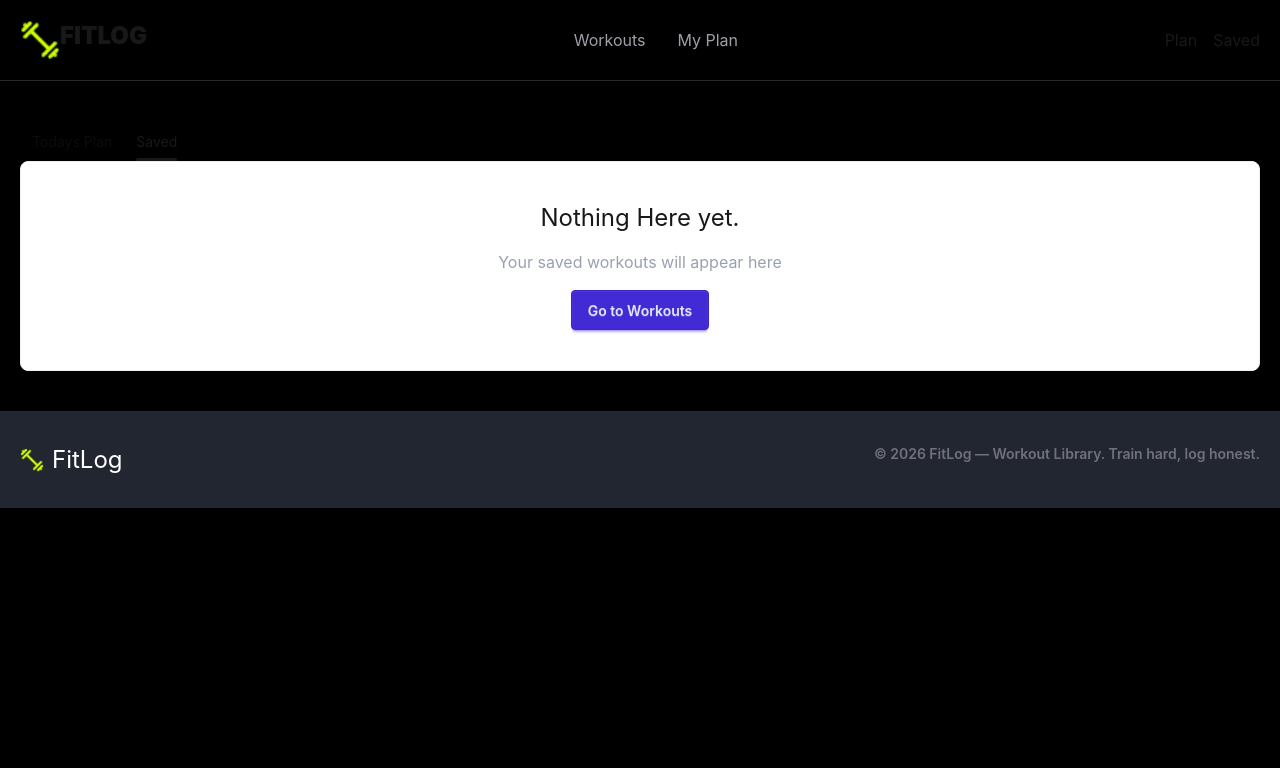
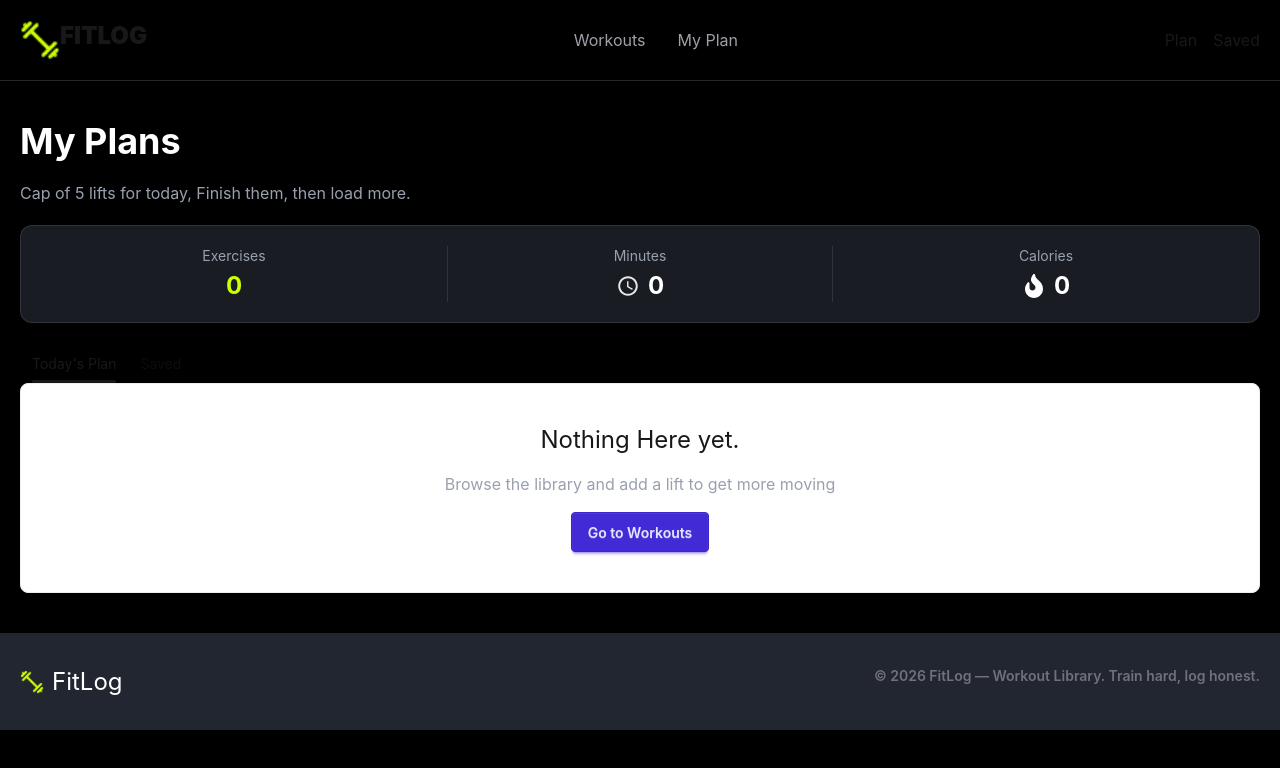
Before and after one commit to MrAbiduuu/assignment-6-nextjs, a Next.js app: page /my-plans in a window 1280 px wide. Shown: the top 768 px of the page. Built offline with nearby package versions, Linux system fonts and the light colour scheme.

Commit message:
Done the main part of website,, done with the my plans page, saved and added exercises

```diff
--- a/src/Components/workoutDetails/AddButton.tsx
+++ b/src/Components/workoutDetails/AddButton.tsx
@@ -6,10 +6,14 @@ import { MdAddCircleOutline } from "react-icons/md";
 import { toast } from "react-toastify";
 
 const AddButton = ({ workout }: { workout: IWorkout }) => {
-  const { AddWorkouts, setAddWorkouts } = useContext(WorkoutContext);
+  const { AddWorkouts, setAddWorkouts } = useContext(WorkoutContext) as {
+    AddWorkouts: IWorkout[];
+    setAddWorkouts: React.Dispatch<React.SetStateAction<IWorkout[]>>;
+  };
+
   const handleWorkout = () => {
     setAddWorkouts([...AddWorkouts, workout]);
-    toast.success(`${workout.name} has been added to your plan!`);
+    toast.success(`Added to your plan!`);
   };
   return (
     <button
--- a/src/Components/workoutDetails/SaveButton.tsx
+++ b/src/Components/workoutDetails/SaveButton.tsx
@@ -6,10 +6,16 @@ import { HiOutlineSave } from "react-icons/hi";
 import { toast } from "react-toastify";
 
 const SaveButton = ({ workout }: { workout: IWorkout }) => {
-  const { SavedWorkouts, setSavedWorkouts } = useContext(WorkoutContext);
+  const { SavedWorkouts = [], setSavedWorkouts = () => {} } = useContext(
+    WorkoutContext,
+  ) as {
+    SavedWorkouts: IWorkout[];
+    setSavedWorkouts: React.Dispatch<React.SetStateAction<IWorkout[]>>;
+  };
+
   const handleSavedWorkout = () => {
     setSavedWorkouts([...SavedWorkouts, workout]);
-    toast.success(`${workout.name} has been added to your saved workouts!`);
+    toast.success(`Workout saved!`);
   };
   return (
     <button
--- a/src/app/Workouts/[id]/page.tsx
+++ b/src/app/Workouts/[id]/page.tsx
@@ -3,8 +3,6 @@ import SaveButton from "@/Components/workoutDetails/SaveButton";
 import { IWorkout } from "@/Types/type";
 import Image from "next/image";
 import React from "react";
-import { HiOutlineSave } from "react-icons/hi";
-import { MdAddCircleOutline } from "react-icons/md";
 
 interface WorkoutDetailsPage {
   params: Promise<{
--- a/src/app/my-plans/page.tsx
+++ b/src/app/my-plans/page.tsx
@@ -1,72 +1,341 @@
 "use client";
+
 import { WorkoutContext } from "@/Context/WorkoutContext";
 import { IWorkout } from "@/Types/type";
+
+import Image from "next/image";
 import Link from "next/link";
-import React, { useContext } from "react";
+import React, { useContext, useState } from "react";
 
-const myPlansPage = () => {
-  const { AddWorkouts, SavedWorkouts } = useContext(WorkoutContext);
+import { RxCross1 } from "react-icons/rx";
+import { IoMdStar, IoMdTime } from "react-icons/io";
+import { FaFire } from "react-icons/fa";
+import { MdDone } from "react-icons/md";
+
+const MyPlansPage = () => {
+  const { AddWorkouts = [], SavedWorkouts = [] } = (useContext(
+    WorkoutContext,
+  ) ?? {}) as {
+    AddWorkouts?: IWorkout[];
+    SavedWorkouts?: IWorkout[];
+  };
+
+  const [activeTab, setActiveTab] = useState("today");
+
+  const [todayWorkouts, setTodayWorkouts] = useState<IWorkout[]>(
+    () => AddWorkouts,
+  );
+
+  const [savedWorkouts, setSavedWorkouts] = useState<IWorkout[]>(
+    () => SavedWorkouts,
+  );
+
+  const currentWorkouts = activeTab === "today" ? todayWorkouts : savedWorkouts;
+
+  // Total minutes
+  const totalMinutes = currentWorkouts.reduce(
+    (total: number, workout: IWorkout) => total + workout.duration,
+    0,
+  );
+
+  // Total calories
+  const totalCalories = currentWorkouts.reduce(
+    (total: number, workout: IWorkout) => total + workout.caloriesBurned,
+    0,
+  );
+
+  // Mark as done
+  const handleDone = (id: number, type: "today" | "saved") => {
+    alert("Work done good job");
+
+    if (type === "today") {
+      setTodayWorkouts((prev) => prev.filter((workout) => workout.id !== id));
+    } else {
+      setSavedWorkouts((prev) => prev.filter((workout) => workout.id !== id));
+    }
+  };
+
+  // Delete exercise
+  const handleDelete = (id: number, type: "today" | "saved") => {
+    alert("Exercise deleted");
+
+    if (type === "today") {
+      setTodayWorkouts((prev) => prev.filter((workout) => workout.id !== id));
+    } else {
+      setSavedWorkouts((prev) => prev.filter((workout) => workout.id !== id));
+    }
+  };
+
   return (
     <div className="container mx-auto px-5 py-10">
+      {/* Header */}
+      <div>
+        <h1 className="mb-5 text-4xl font-bold text-white">My Plans</h1>
+
+        <p className="text-gray-400">
+          Cap of 5 lifts for today, Finish them, then load more.
+        </p>
+      </div>
+
+      {/* Summary */}
+      <div className="my-5 grid grid-cols-3 gap-5 rounded-xl border border-white/10 bg-[#191c23] p-5">
+        {/* Exercises */}
+        <div className="text-center">
+          <p className="text-sm text-gray-400">Exercises</p>
+
+          <p className="mt-1 text-2xl font-bold text-[#CCFF00]">
+            {currentWorkouts.length}
+          </p>
+        </div>
+
+        {/* Minutes */}
+        <div className="border-x border-white/10 text-center">
+          <p className="text-sm text-gray-400">Minutes</p>
+
+          <p className="mt-1 flex items-center justify-center gap-2 text-2xl font-bold text-white">
+            <IoMdTime />
+            {totalMinutes}
+          </p>
+        </div>
+
+        {/* Calories */}
+        <div className="text-center">
+          <p className="text-sm text-gray-400">Calories</p>
+
+          <p className="mt-1 flex items-center justify-center gap-2 text-2xl font-bold text-white">
+            <FaFire />
+            {totalCalories}
+          </p>
+        </div>
+      </div>
+
+      {/* Tabs */}
       <div className="tabs tabs-border">
+        {/* ================= TODAY TAB ================= */}
+
         <input
           type="radio"
           name="my_tabs_2"
           className="tab"
-          aria-label="Todays Plan"
+          aria-label="Today's Plan"
+          checked={activeTab === "today"}
+          onChange={() => setActiveTab("today")}
         />
+
         <div className="tab-content border-base-300 bg-base-100 p-10">
-          {AddWorkouts.length === 0 ? (
+          {todayWorkouts.length === 0 ? (
             <div className="flex flex-col items-center justify-center gap-4">
               <p className="text-2xl">Nothing Here yet.</p>
+
               <p className="text-gray-400">
                 Browse the library and add a lift to get more moving
               </p>
-              <Link href="/workouts" className="btn btn-primary">
+
+              <Link href="/" className="btn btn-primary">
                 Go to Workouts
               </Link>
             </div>
           ) : (
-            AddWorkouts.map((workout: IWorkout, index: number) => (
+            todayWorkouts.map((workout: IWorkout, index: number) => (
               <div
-                key={index}
-                className="mb-4 rounded-lg border border-white/10 bg-[#191c23] p-5"
+                key={workout.id ?? index}
+                className="mb-4 flex items-center gap-5 rounded-2xl border border-white/10 bg-[#191c23] p-5 shadow-lg transition-all duration-300 hover:border-white/20 hover:shadow-xl"
               >
-                <h3 className="text-lg font-semibold text-white">
-                  {workout.name}
-                </h3>
+                {/* Image */}
+                <div className="shrink-0 overflow-hidden rounded-xl">
+                  <Image
+                    src={workout.image}
+                    alt={workout.name}
+                    height={100}
+                    width={100}
+                    className="h-24 w-24 object-cover"
+                  />
+                </div>
+
+                {/* Workout Info */}
+                <div className="flex-1">
+                  <h3 className="text-xl font-semibold text-white">
+                    {workout.name}
+                  </h3>
+
+                  <p className="mt-1 text-sm text-gray-400">
+                    Equipment: {workout.equipment}
+                  </p>
+
+                  {/* Stats */}
+                  <div className="mt-4 flex gap-6 text-sm">
+                    {/* Duration */}
+                    <div>
+                      <p className="text-xs text-gray-500">Duration</p>
+
+                      <p className="flex items-center gap-1 font-medium text-white">
+                        <IoMdTime />
+                        {workout.duration} min
+                      </p>
+                    </div>
+
+                    {/* Calories */}
+                    <div>
+                      <p className="text-xs text-gray-500">Calories</p>
+
+                      <p className="flex items-center gap-1 font-medium text-white">
+                        <FaFire />
+                        {workout.caloriesBurned} kcal
+                      </p>
+                    </div>
+
+                    {/* Rating */}
+                    <div>
+                      <p className="text-xs text-gray-500">Rating</p>
+
+                      <p className="flex items-center gap-1 font-medium text-yellow-400">
+                        <IoMdStar />
+                        {workout.rating}
+                      </p>
+                    </div>
+                  </div>
+                </div>
+
+                {/* Actions */}
+                <div className="flex items-center gap-3">
+                  <Link href={`/Workouts/${workout.id}`}>
+                    <button className="rounded-lg border border-white/10 bg-[#242832] px-4 py-2 text-sm font-medium text-white transition hover:bg-[#303540]">
+                      View Details
+                    </button>
+                  </Link>
+
+                  {/* Mark Done */}
+                  <button
+                    onClick={() => handleDone(workout.id, "today")}
+                    className="flex items-center gap-1 rounded-lg bg-green-500 px-4 py-2 text-sm font-medium text-white transition hover:bg-green-600"
+                  >
+                    <MdDone />
+                    Mark As Done
+                  </button>
+
+                  {/* Delete */}
+                  <button
+                    onClick={() => handleDelete(workout.id, "today")}
+                    className="flex h-9 w-9 items-center justify-center rounded-lg text-gray-400 transition hover:bg-red-500/10 hover:text-red-400"
+                  >
+                    <RxCross1 size={18} />
+                  </button>
+                </div>
               </div>
             ))
           )}
         </div>
+
+        {/* ================= SAVED TAB ================= */}
 
         <input
           type="radio"
           name="my_tabs_2"
           className="tab"
           aria-label="Saved"
-          defaultChecked
+          checked={activeTab === "saved"}
+          onChange={() => setActiveTab("saved")}
         />
+
         <div className="tab-content border-base-300 bg-base-100 p-10">
-          {SavedWorkouts.length === 0 ? (
+          {savedWorkouts.length === 0 ? (
             <div className="flex flex-col items-center justify-center gap-4">
               <p className="text-2xl">Nothing Here yet.</p>
+
               <p className="text-gray-400">
                 Your saved workouts will appear here
               </p>
-              <Link href="/workouts" className="btn btn-primary">
+
+              <Link href="/" className="btn btn-primary">
                 Go to Workouts
               </Link>
             </div>
           ) : (
-            SavedWorkouts.map((workout: { name: string }, index: number) => (
+            savedWorkouts.map((workout: IWorkout, index: number) => (
               <div
-                key={index}
-                className="mb-4 rounded-lg border border-white/10 bg-[#191c23] p-5"
+                key={workout.id ?? index}
+                className="mb-4 flex items-center gap-5 rounded-2xl border border-white/10 bg-[#191c23] p-5 shadow-lg transition-all duration-300 hover:border-white/20 hover:shadow-xl"
               >
-                <h3 className="text-lg font-semibold text-white">
-                  {workout.name}
-                </h3>
+                {/* Image */}
+                <div className="shrink-0 overflow-hidden rounded-xl">
+                  <Image
+                    src={workout.image}
+                    alt={workout.name}
+                    height={100}
+                    width={100}
+                    className="h-24 w-24 object-cover"
+                  />
+                </div>
+
+                {/* Workout Info */}
+                <div className="flex-1">
+                  <h3 className="text-xl font-semibold text-white">
+                    {workout.name}
+                  </h3>
+
+                  <p className="mt-1 text-sm text-gray-400">
+                    Equipment: {workout.equipment}
+                  </p>
+
+                  {/* Stats */}
+                  <div className="mt-4 flex gap-6 text-sm">
+                    {/* Duration */}
+                    <div>
+                      <p className="text-xs text-gray-500">Duration</p>
+
+                      <p className="flex items-center gap-1 font-medium text-white">
+                        <IoMdTime />
+                        {workout.duration} min
+                      </p>
+                    </div>
+
+                    {/* Calories */}
+                    <div>
+                      <p className="text-xs text-gray-500">Calories</p>
+
+                      <p className="flex items-center gap-1 font-medium text-white">
+                        <FaFire />
+                        {workout.caloriesBurned} kcal
+                      </p>
+                    </div>
+
+                    {/* Rating */}
+                    <div>
+                      <p className="text-xs text-gray-500">Rating</p>
+
+                      <p className="flex items-center gap-1 font-medium text-yellow-400">
+                        <IoMdStar />
+                        {workout.rating}
+                      </p>
+                    </div>
+                  </div>
+                </div>
+
+                {/* Actions */}
+                <div className="flex items-center gap-3">
+                  <Link href={`/Workouts/${workout.id}`}>
+                    <button className="rounded-lg border border-white/10 bg-[#242832] px-4 py-2 text-sm font-medium text-white transition hover:bg-[#303540]">
+                      View Details
+                    </button>
+                  </Link>
+
+                  {/* Mark Done */}
+                  <button
+                    onClick={() => handleDone(workout.id, "saved")}
+                    className="flex items-center gap-1 rounded-lg bg-green-500 px-4 py-2 text-sm font-medium text-white transition hover:bg-green-600"
+                  >
+                    <MdDone />
+                    Mark As Done
+                  </button>
+
+                  {/* Delete */}
+                  <button
+                    onClick={() => handleDelete(workout.id, "saved")}
+                    className="flex h-9 w-9 items-center justify-center rounded-lg text-gray-400 transition hover:bg-red-500/10 hover:text-red-400"
+                  >
+                    <RxCross1 size={18} />
+                  </button>
+                </div>
               </div>
             ))
           )}
@@ -76,4 +345,4 @@ const myPlansPage = () => {
   );
 };
 
-export default myPlansPage;
+export default MyPlansPage;
```
